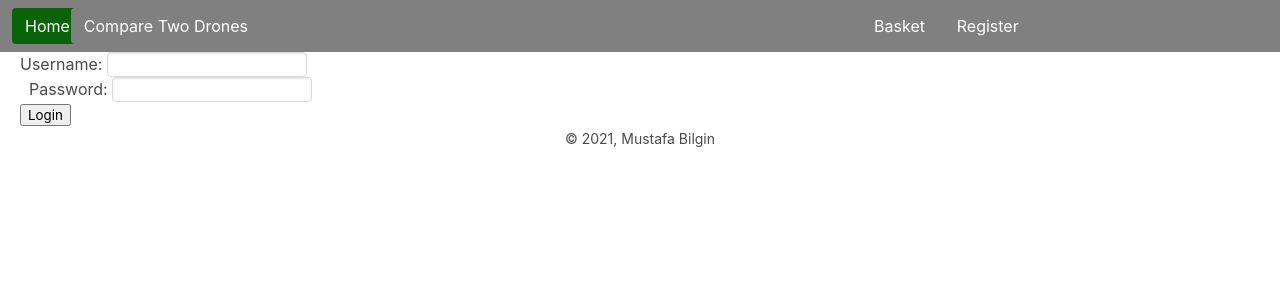
After one commit to bilginmu/database_project, a Flask app: page /login in a window 1280 px wide. The commit adds this page. Shown: the top 300 px of the page. Run offline with Flask 2, Linux system fonts and the light colour scheme; some libraries are stand-ins or nearby versions.

Commit message:
login and logout features completed!

```diff
--- /dev/null
+++ b/databaseutils.py
@@ -0,0 +1,129 @@
+import psycopg2 as dbapi2
+from flask_login import UserMixin
+from passlib.hash import pbkdf2_sha256 as hasher
+dsn = """dbname='dronedb' user='postgres'
+         host='localhost' password='postgres'"""
+
+
+
+class customer(UserMixin):
+    def __init__(self,name,username,password,email,country,address,area):
+        self.username = username
+        self.password = password
+        self.email = email
+        self.country = country
+        self.address = address
+        self.name = name
+        self.area = area
+
+        self.active = True
+        self.is_admin = False
+        self.orders = None
+
+    def get_id(self):
+        return self.username
+    def is_active(self):
+        return self.active
+
+    def insert_db(self):
+        connection = dbapi2.connect(dsn)
+        cursor = connection.cursor()
+        statement = """INSERT INTO CUSTOMER (name,email,username,password,country,address,area) VALUES
+                    (%s,%s,%s,%s,%s,%s,%s);"""
+        cursor.execute(statement,(self.name,self.email,self.username,hasher.hash(self.password),self.country,self.address,self.area))
+        connection.commit()
+        cursor.close()
+
+
+class distriutor(UserMixin):
+    def __init__(self,name,username,password,email,country,area,payment_method,delivery_time):
+        self.username = username
+        self.password = password
+        self.email = email
+        self.country = country
+        self.name = name
+        self.area = area
+        self.payment_method = payment_method
+        self.delivery_time = delivery_time
+
+        self.active = True
+        self.is_admin = True
+        self.drones = None
+
+    def get_id(self):
+        return self.username
+    def is_active(self):
+        return self.active
+
+    def insert_db(self):
+        connection = dbapi2.connect(dsn)
+        cursor = connection.cursor()
+        query = """INSERT INTO DISTRIBUTOR (name,email,country,username,password,area,PAYMENT_METHOD,DELIVERY_TIME,drone) VALUES
+                    (%s,%s,%s,%s,%s,%s,%s,%s,%s);"""
+        cursor.execute(query,(self.name,self.email,self.country,self.username,hasher.hash(self.password),self.area,self.payment_method,self.delivery_time,self.drones))
+        connection.commit()
+        cursor.close()
+
+class company(UserMixin):
+    def __init__(self,name,username,password,email,country,area):
+        self.username = username
+        self.password = password
+        self.name = name
+        self.email = email
+        self.country = country
+        self.area = area
+        self.active = True
+        self.is_admin = True
+        self.drones = None
+
+
+    def get_id(self):
+        return self.username
+    def is_active(self):
+        return self.active
+
+    def insert_db(self):
+        connection = dbapi2.connect(dsn)
+        cursor = connection.cursor()
+        query = """INSERT INTO COMPANY (name,email,username,password,country,area,drone) VALUES
+                    (%s,%s,%s,%s,%s,%s,%s);"""
+        cursor.execute(query,(self.name,self.email,self.username,hasher.hash(self.password),self.country,self.area,self.drones))
+        connection.commit()
+        cursor.close()
+
+
+
+def get_user(user_id):
+    # find customer with given user name
+    connection = dbapi2.connect(dsn)
+    cursor = connection.cursor()
+
+    # find if customer user
+    query = "SELECT * FROM customer WHERE username=%s;"
+    cursor.execute(query,(user_id,))
+    user = cursor.fetchone()
+    if user is not None:
+        User = customer(user[0],user[2],user[3],user[0],user[4],user[5],user[6])
+        User.drones = user[7]
+        return User
+
+    # find if distributor user
+    query = "SELECT * FROM distributor WHERE username=%s;"
+    cursor.execute(query,(user_id,))
+    user = cursor.fetchone()
+    if user is not None:
+        User = distriutor(user[0],user[3],user[4],user[1],user[2],user[5],user[6],user[7])
+        User.drones = user[8]
+        return User
+
+    # find if company user
+    query = "SELECT * FROM company WHERE username=%s;"
+    cursor.execute(query,(user_id,))
+    user = cursor.fetchone()
+    if user is not None:
+        User = company(user[0],user[2],user[3],user[1],user[4],user[5])
+        User.drones = user[6]
+        return User
+
+    cursor.close()
+    return None
--- a/server.py
+++ b/server.py
@@ -1,14 +1,26 @@
 from flask import Flask
+import databaseutils as dbutils
+from flask_login import LoginManager
 import views
+
+lm = LoginManager()
+@lm.user_loader
+def load_user(user_id):
+    return dbutils.get_user(user_id)
+
 
 def create_app():
     app = Flask(__name__)
+    app.secret_key = "secret"
     app.add_url_rule("/", view_func=views.home_page,methods=['GET','POST'])
     app.add_url_rule("/newdrone",view_func=views.new_drone,methods=['GET','POST'])
     app.add_url_rule("/comparison",view_func=views.comparison_drone,methods=['GET','POST'])
     app.add_url_rule("/registration",view_func=views.registration,methods=['GET','POST'])
     app.add_url_rule("/basket",view_func=views.basket,methods=['GET','POST'])
-    #app.add_url_rule("/logout",view_func=views.comparison_drone)
+    app.add_url_rule("/login",view_func=views.login_page,methods=['GET','POST'])
+    app.add_url_rule("/logout",view_func=views.logout,methods=['GET','POST'])
+    lm.init_app(app)
+    lm.login_view = "login_page"
     return app
 
 
--- a/static/style.css
+++ b/static/style.css
@@ -26,6 +26,14 @@ footer{
     width: 20%;
     left: -250px;
 }
+
+#dvtext {
+  display: none;
+}
+#Distributor:checked ~ #dvtext{
+  display: block;
+}
+
 
 #rightnav{
     right: -135%;
--- a/templates/layout.html
+++ b/templates/layout.html
@@ -10,22 +10,26 @@
 	</head>
 	<body>
 		<header>
-	   		<nav class="navbar" aria-label="main navigation">
+	   		<nav style="background-color: gray;" class="navbar" aria-label="main navigation">
 				<div class="navbar-brand">
+
 					<span style="left: 0%;" class="navbar-item">
-						<a class="button is-link" href={{ url_for('home_page') }}>Home</a>
-					</span>
-			   		<span style="right: 3.5%;" class="navbar-item">
-						<a class="button is-link" href={{ url_for('new_drone') }}>New Drone</a>
+						<a style="background-color: rgb(10, 99, 10);" class="button is-link" href={{ url_for('home_page') }}>Home</a>
 					</span>
 					<span style="right: 6.9%;" class="navbar-item">
-						<a class="button is-link" href={{ url_for('comparison_drone') }}>Compare Two Drones</a>
+						<a style="background-color: gray;" class="button is-link" href={{ url_for('comparison_drone') }}>Compare Two Drones</a>
 					</span>
+					{% if current_user.is_admin %}
+					<span style="right: 3.5%;" class="navbar-item">
+						<a style="background-color: gray;" class="button is-link" href={{ url_for('new_drone') }}>New Drone</a>
+					</span>
+					{% endif %}
+
 					<span class="navbar-item" style="right: -103.5%;">
-						<a class="button is-link" href={{ url_for('basket') }}>Basket</a>
+						<a style="background-color: gray;" class="button is-link" href={{ url_for('basket') }}>Basket</a>
 					</span>
 					<span class="navbar-item" style="right: -100%;">
-						<a class="button is-link" href={{ url_for('registration') }}>Register</a>
+						<a style="background-color: gray;" class="button is-link" href={{ url_for('registration') }}>Register</a>
 					</span>
 
 			   </div>
--- /dev/null
+++ b/templates/login.html
@@ -0,0 +1,17 @@
+{% extends "layout.html" %}
+{% block title %}Login{% endblock %}
+{% block content %}
+    <form class= "fdrone" action="" method="post" name="movie_edit">
+        <label  for="username">Username:</label>
+		<input  type="text" name="username" class="input"  required="required"/><br>
+
+		&nbsp;&nbsp;<label  for="password">Password:</label>
+        <input  type="text" name="password" class="input" required="required"/><br>
+
+
+        <div action="" method="post">
+            <button name="login" value="logged" type="submit" >Login</button>
+            </div>
+    </form>
+
+{% endblock %}
--- a/views.py
+++ b/views.py
@@ -1,11 +1,8 @@
-from flask import Flask, render_template, request
-from datetime import datetime
+from flask import Flask, render_template, request, redirect, url_for
+from flask_login import login_user,current_user,logout_user,login_required
+import databaseutils as dbutils
+from passlib.hash import pbkdf2_sha256 as hasher
 
-
-"""
-    TO DO:
-        Sort drones according to customer area
-"""
 drones = (("static/photos/crazyflie.jpeg","Skydiver", "Quad", "3", "10","20","30","racing","lidar","10"),
           ("static/photos/crazyflie.jpeg","Skydiver", "Quad", "3", "10","20","30","racing","lidar","10"),
           ("static/photos/crazyflie.jpeg","Skydiver", "Quad", "3", "10","20","30","racing","lidar","10"),
@@ -15,10 +12,11 @@ dronecomparison = []
 dronecomparison.append(drones[0]) # dummy for first
 dronecomparison.append(drones[1]) # dummy for first
 
+
+
+@login_required
 def home_page():
-
     if request.method == "POST":
-
         index = int(request.form["addbasket"])
         print (index)
         global droneatbasket
@@ -29,13 +27,11 @@ def home_page():
         return render_template("home.html",drones=drones)
 
 
-"""
-    TO DO:
-        Add new drone to database
-"""
+
+@login_required
 def new_drone():
     # get new drone data
-    if request.method == "POST":
+    if request.method == 'POST':
         dronename = request.form['dname']
         weight = request.form['dweight']
         height = request.form['dheight']
@@ -45,8 +41,12 @@ def new_drone():
         technology = request.form['dtechnology']
         price = request.form['dprice']
         dronetype = request.form['type']
+        filename = request.form['filename']
+        if filename == " ":
+            pass
+        else:
+            filename = "noimage.png"
         # if button is clicked, return home page
-
         if request.form['addbutton'] == "add":
             return render_template("afterdroneadded.html")
     elif request.method == "GET":
@@ -54,38 +54,66 @@ def new_drone():
 
 
 
-
-"""
-    TO DO:
-        Compare drones according to button at the home page
-"""
+@login_required
 def comparison_drone():
     return render_template("comparison.html",drones=dronecomparison)
 
 
-def registration():
-    # get datas from web page
-    if request.method == "POST":
-
-        name = request.form['uname']
-        surname = request.form['sname']
-        email = request.form['email']
-        username = request.form['username']
-        password = request.form['password']
-        area = request.form['type']
-        account = request.form['type2']
-        """
-            TO BE ADDED: SEND THIS DATA to DATABASE
-        """
-        # direct the home page
-        if request.form['rbutton'] == 'Rbutton':
-            return home_page()
-    else:
-        return render_template("registration.html")
-
+@login_required
 def basket():
     if request.method == "POST":
         index = int(request.form['removebasket'])
         droneatbasket.pop(index-1)
         render_template("basketafterremoved.html")
     return render_template("basket.html",drones=droneatbasket)
+
+
+
+def registration():
+    if request.method == "POST":
+        # take input arguments from html
+        name = request.form['uname']
+        address = request.form['address']
+        email = request.form['email']
+        country = request.form['country']
+        username = request.form['username']
+        password = request.form['password']
+        area = request.form['type']
+        account = request.form['type2']
+
+        # create user according to account type: customer, distributor, company
+        if account == "Customer":
+            user = dbutils.customer(name,username,password,email,country,address,area)
+        if account == "Distributor":
+            payment_method = request.form['payment']
+            delivery_time = request.form['time']
+            user = dbutils.distriutor(name,username,password,email,country,area,payment_method,delivery_time)
+        if account == "Company":
+            print("company")
+            user = dbutils.company(name,username,password,email,country,area)
+
+        # redirect the login page
+        if request.form['rbutton'] == 'Rbutton':
+            user.insert_db() # added company to database
+            return redirect(url_for('login_page'))
+    else:
+        return render_template("registration.html")
+
+
+
+def login_page():
+    if request.method == "POST":
+        username = request.form["username"]
+        password = request.form["password"]
+        user = dbutils.get_user(username)
+
+        if user is not None:
+            if hasher.verify(password,user.password):
+                login_user(user)
+                return redirect(url_for('home_page')) # error!!! redirect
+
+    return render_template("login.html")
+
+def logout():
+    logout_user()
+    return render_template("logout.html")
```
Also changed, not shown: createtables.py (+52 -51 lines), templates/afterlogin.html (added, +7 -0 lines), templates/afterregistration.html (added, +7 -0 lines), templates/logout.html (added, +7 -0 lines), templates/newdrone.html (+9 -0 lines), templates/registration.html (+11 -1 lines), test.py (added, +9 -0 lines), static/photos/noimage.png (added), 2 other files.
